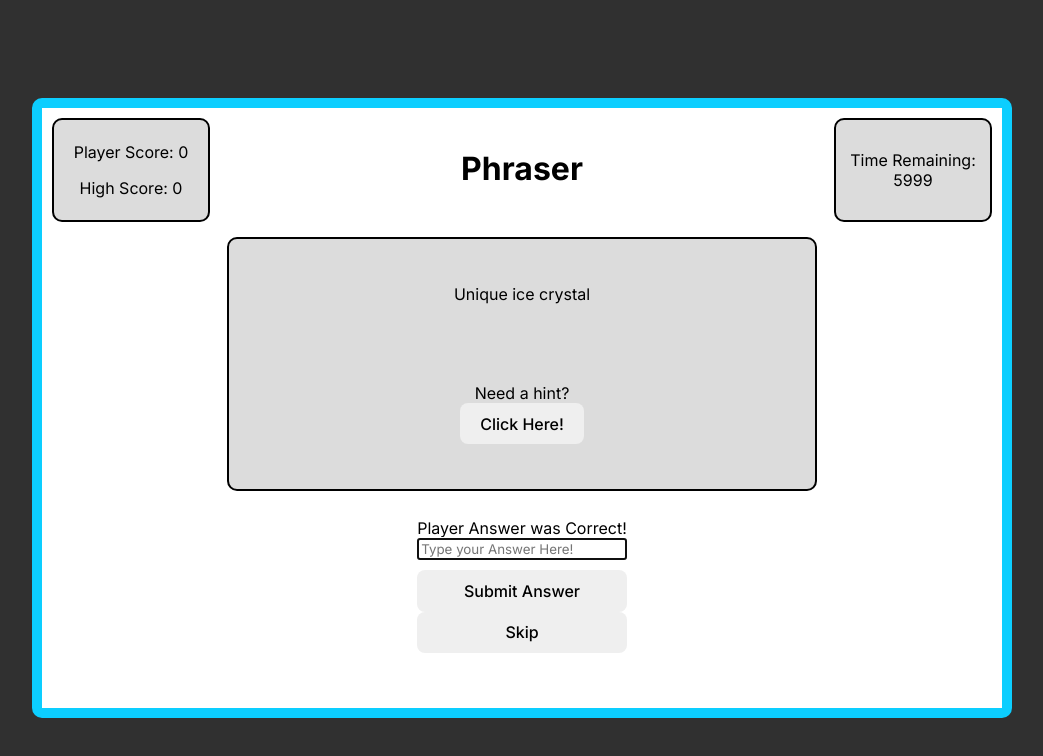
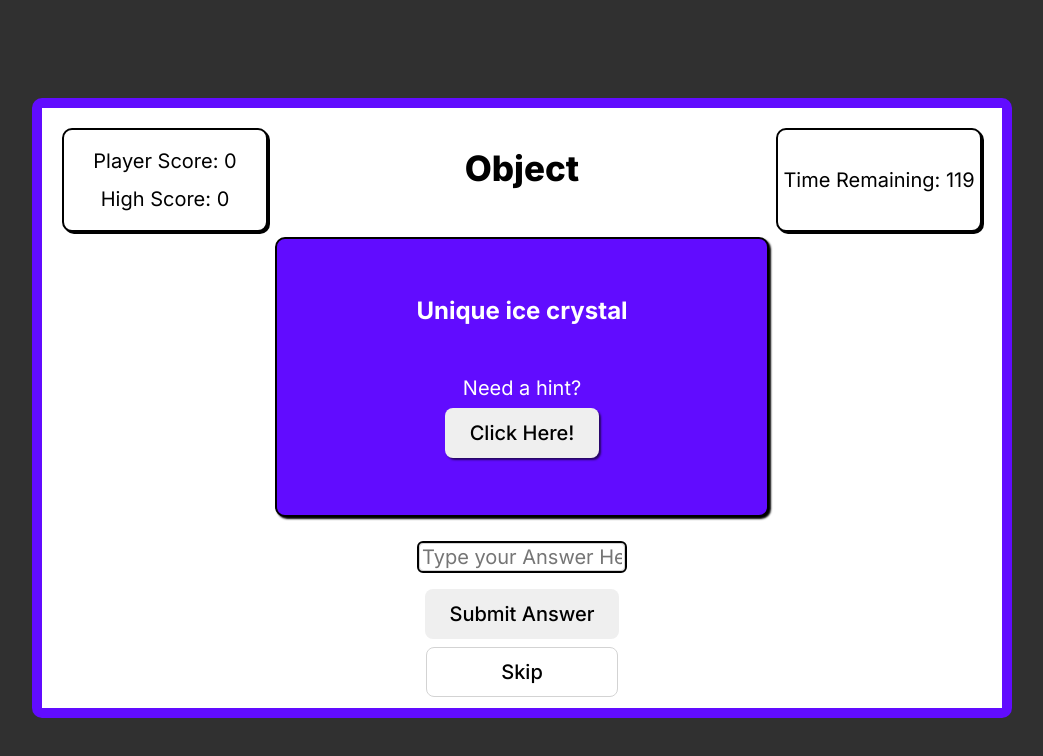
Before and after one commit to K-arl-c/ts-game, a website built with Vite: page index.html in a window 1280 px wide. Both pictures are taken after a click on the button "Start!". Shown: the whole page, without its empty margins (118-1161 px from the left). Built offline with nearby package versions, Linux system fonts and the light colour scheme.

Commit message:
fix styling to fill page correctly on desktop screen

```diff
--- a/index.html
+++ b/index.html
@@ -7,16 +7,16 @@
     <title>Phraser</title>
     <link rel="preconnect" href="https://fonts.googleapis.com">
     <link rel="preconnect" href="https://fonts.gstatic.com" crossorigin>
-    <link
-      href="https://fonts.googleapis.com/css2?family=DM+Sans:ital,opsz,wght@0,9..40,100..1000;1,9..40,100..1000&family=Inter:ital,opsz,wght@0,14..32,100..900;1,14..32,100..900&family=Open+Sans:ital,wght@0,300..800;1,300..800&display=swap"
-      rel="stylesheet">
+<link rel="preconnect" href="https://fonts.googleapis.com">
+<link rel="preconnect" href="https://fonts.gstatic.com" crossorigin>
+<link
+  href="https://fonts.googleapis.com/css2?family=IBM+Plex+Sans:ital,wght@0,100;0,200;0,300;0,400;0,500;0,600;0,700;1,100;1,200;1,300;1,400;1,500;1,600;1,700&family=Inter:ital,opsz,wght@0,14..32,100..900;1,14..32,100..900&display=swap"
+  rel="stylesheet">
   </head>
   <body>
     <script type="module" src="/src/main.ts"></script>
 
-    <div class="startButton">
-      <button id="startGame">Start!</button>
-    </div>
+
 
     <div class="playerCard" id="mainCard">
 
@@ -29,7 +29,7 @@
               <p id="highestScore">High Score: 0</p>
           </div>
         </div>
-        <div class="playerCard__title"><h1>Phraser</h1></div>
+        <div class="playerCard__title"><h1 id="title">Phraser</h1></div>
         <div class="playerCard__timer">
             <p id="timeRemaining">Time Remaining: </p>
         </div>
@@ -38,7 +38,9 @@
 
       <div class="playerCard__middle">
         <div class="playerCard__question">
-        <p id="currentQuestion">Press the Start button to begin!</p>
+        <p id="currentQuestion">
+          Welcome to Phraser!<br>Press start to begin!
+        </p>
               <div class="playerCard__hint hidden">
                 <div class="hint__prompt"><p id="promptForHint">Need a hint?</p></div>
                 <div class="hint__button"><button id="hintButton">Click Here!</button></div>
@@ -48,11 +50,15 @@
 
       <div class="playerCard__bottom">
         <div class="playerCard__answer hidden">
-          <p id="answerConfirmation">Player Answer was Correct!</p>
           <input type="text" id="playerInput" placeholder="Type your Answer Here!">
+          <p id="answerConfirmation"></p>
           <button id="answerSubmit">Submit Answer</button>
           <button id="skipQuestion">Skip</button>
+
         </div>
+            <div class="startButton">
+              <button id="startGame">Start!</button>
+            </div>
       </div>
 
     </div>
--- a/src/main.ts
+++ b/src/main.ts
@@ -1,4 +1,4 @@
-import "./../styles/styles.scss"
+import "./../styles/styles.scss" ;
 import { questionslist } from './questions';
 
 // Query Selectors
@@ -16,26 +16,39 @@ const showAnswerDiv = document.querySelector<HTMLDivElement>(".playerCard__answe
 const answerConfirmation = document.querySelector<HTMLParagraphElement>("#answerConfirmation");
 const skipButton = document.querySelector<HTMLButtonElement>("#skipQuestion");
 const cardBorder = document.querySelector<HTMLDivElement>("#mainCard");
+const innerDiv = document.querySelector<HTMLDivElement>(".playerCard__question");
+const title = document.querySelector<HTMLHeadElement>("#title");
 
-if(!currentScore || !highScore || !timeRemaining || !currentQuestion || !currentHint || !hintButton || !playerAnswer || !submitButton || !startGame || !showHintsDiv || !showAnswerDiv){
+if(!currentScore || !highScore || !timeRemaining || !currentQuestion || !currentHint || !hintButton || !playerAnswer || !submitButton || !startGame || !showHintsDiv || !showAnswerDiv || !answerConfirmation || !skipButton || !cardBorder || !title){
   throw new Error ('Some elements can not be found');
 }
 
 
 
 // How long is the game (in seconds)
-const GAME_TIME = 6000
+const GAME_TIME = 120;
 
 let currentScoreValue: number = 0;
 let highScoreValue: number = 0;
 
-const questions = questionslist
+const questions = questionslist;
 
-let questionForUser: string
+let questionForUser: string;
 
 // Style border to current question
-const toggleStyleBorder = () =>{
+const toggleBorderStyle = () =>{
       cardBorder.classList.toggle(`${questionForUser.category.toLowerCase()}`);
+      innerDiv.classList.toggle(`${questionForUser.category.toLowerCase()}Inner`);
+}
+
+// return title to original state
+const phraserTitle = () =>{
+  title.textContent = `Phraser`;
+}
+
+// Change title to match category
+const updateCategory = () =>{
+  title.textContent = `${questionForUser.category}`;
 }
 
 // Countdown timer
@@ -50,12 +63,14 @@ function startCountdown(duration: number) {
     if (duration <= 0) {
       clearInterval(timer);
         timeRemaining.textContent = "Time's up!";
+        playerAnswer.value = "";
         showHintsDiv.classList.add("hidden");
         showAnswerDiv.classList.add("hidden");
         startGame.classList.remove("hidden");
         currentQuestion.textContent = `Game Over! You scored ${currentScoreValue} and your highscore is ${highScoreValue}`;
-        toggleStyleBorder();
-    }
+        toggleBorderStyle();
+        phraserTitle();
+}
 
     duration--;
   }, 1000);
@@ -74,7 +89,9 @@ const runGame = () =>{
     const generatedQ = randomQuestion();
     questionForUser = generatedQ;
     currentQuestion.textContent= generatedQ.question;
-    toggleStyleBorder();
+    toggleBorderStyle();
+    updateCategory();
+    hintButton.classList.remove("hidden")
     currentHint.textContent = "Need a hint?";
     startCountdown(GAME_TIME);
     showHintsDiv.classList.remove("hidden");
@@ -99,13 +116,15 @@ const checkAnswer = () =>{
         if(currentScoreValue >= highScoreValue){
           highScoreValue = currentScoreValue
         }
-        toggleStyleBorder()
+        toggleBorderStyle()
         const generatedQ = randomQuestion();
         questionForUser = generatedQ;
-        toggleStyleBorder()
+        toggleBorderStyle()
+        updateCategory();
         currentScore.textContent = `Player Score: ${currentScoreValue}`;
         highScore.textContent = `High Score: ${highScoreValue}`
         currentQuestion.textContent = generatedQ.question;
+        hintButton.classList.remove("hidden")
         currentHint.textContent = "Need a hint?";
         playerAnswer.value = "";
       } else {
@@ -117,15 +136,18 @@ const checkAnswer = () =>{
 // to display hint when requested
 const displayHint = () => {
     currentHint.textContent = questionForUser.hint;
+    hintButton.classList.add("hidden")
 }
 
 // skipping a question
 const skipCurrentQuestion = () =>{
-        toggleStyleBorder()
+        toggleBorderStyle()
         const generatedQ = randomQuestion();
         questionForUser = generatedQ;
         currentQuestion.textContent = generatedQ.question;
-        toggleStyleBorder()
+        toggleBorderStyle();
+        updateCategory();
+        hintButton.classList.remove("hidden");
         currentHint.textContent = "Need a hint?";
         playerAnswer.value = "";
 }
@@ -154,3 +176,7 @@ submitButton.addEventListener("click", () =>{
 hintButton.addEventListener("click", () =>{
   playerAnswer.focus();
 });
+
+skipButton.addEventListener("click", () =>{
+  playerAnswer.focus();
+});
--- a/src/questions.ts
+++ b/src/questions.ts
@@ -20,7 +20,7 @@ export const questionslist: {question: string, answer: string, hint: string, cat
     {question: "Hot-tempered chef", answer: "Gordon Ramsay", hint: "Famous for 'Hell’s Kitchen'", category: "People"},
     {question: "Star of 'National Treasure'", answer: "Nicholas Cage", hint: "Quirky actor known for memes", category: "People"},
     {question: "US president during the Civil War", answer: "Abraham Lincoln", hint: "Wore a tall hat and freed the slaves", category: "People"},
-    {question: "Author of 'Harry Potter'", answer: "J.K. Rowling", hint: "Famous for Hogwarts and wizards", category: "People"},
+    {question: "Author of 'Harry Potter'", answer: "J K Rowling", hint: "Famous for Hogwarts and wizards", category: "People"},
     {question: "Actor that usually narrates with a deep voice", answer: "Morgan Freeman", hint: "Played God in 'Bruce Almighty'", category: "People"},
     {question: "Green ogre", answer: "Shrek", hint: "Lives in a swamp with a talking donkey", category: "People"},
     {question: "Italian city known for fashion", answer: "Milan", hint: "Hosts a famous Fashion Week", category: "World"},
--- a/styles/styles.scss
+++ b/styles/styles.scss
@@ -1,28 +1,7 @@
-// :root {
-//     font-family: Inter, system-ui, Avenir, Helvetica, Arial, sans-serif;
-//     line-height: 1.5;
-//     font-weight: 400;
-
-//     color-scheme: light dark;
-//     color: rgba(255, 255, 255, 0.87);
-//     background-color: #242424;
-
-//     font-synthesis: none;
-//     text-rendering: optimizeLegibility;
-//     -webkit-font-smoothing: antialiased;
-//     -moz-osx-font-smoothing: grayscale;
-// }
-
-// a {
-//     font-weight: 500;
-//     color: #646cff;
-//     text-decoration: inherit;
-// }
-
-// a:hover {
-//     color: #535bf2;
-// }
-
+h1{
+    font-weight: 800;
+    font-size: 175%;
+}
 
 button {
     border-radius: 8px;
@@ -31,22 +10,24 @@ button {
     font-size: 1em;
     font-weight: 500;
     font-family: inherit;
-    // background-color: #1a1a1a;
     cursor: pointer;
     transition: border-color 0.25s;
+    margin-top: 8px;
 }
 
 button:hover {
     border-color: #ffffff;
 }
 
-// button:focus,
-// button:focus-visible {
-//     outline: 4px auto -webkit-focus-ring-color;
-// }
+#hintButton{
+    box-shadow: 2px 2px 2px rgba(0, 0, 0, 0.61);
+}
+
+
 
 *{
-    font-family: inter;
+    font-family: "Inter";
+    font-size: 20px;
 }
 
 body {
@@ -76,9 +57,10 @@ body {
     }
 
     &__score{
-        width: 15%;
+        width: 15vw;
         height: 100%;
-        background-color: gainsboro;
+        background-color: rgb(255, 255, 255);
+        box-shadow: 2px 2px black;
         border-radius: 10px;
         border: 2px solid black;
         text-align: center;
@@ -87,6 +69,8 @@ body {
         display: flex;
         flex-direction: column;
         justify-content: space-evenly;
+        margin-left: 20px;
+        margin-top: 20px;
     }
 
     &__title{
@@ -105,9 +89,10 @@ body {
     }
 
     &__timer{
-    width: 15%;
+    width: 15vw;
     height: 100%;
-    background-color: gainsboro;
+    background-color: rgb(255, 255, 255);
+    box-shadow: 2px 2px black;
     border-radius: 10px;
     border: 2px solid black;
     text-align: center;
@@ -116,20 +101,23 @@ body {
     display: flex;
     flex-direction: column;
     justify-content: center;
+    margin-right: 20px;
+    margin-top: 20px;
+
     }
 
     &__middle{
         width: 100%;
-        height: 40%;
+        height: 50%;
         display: flex;
         justify-content: center;
         margin-bottom: 3%;
         }
 
     &__question {
-    width: 60%;
+    width: 50%;
     height: 100%;
-    background-color: gainsboro;
+    // background-color: gainsboro;
     border-radius: 10px;
     border: 2px solid black;
     text-align: center;
@@ -137,14 +125,15 @@ body {
     margin: 10px;
     display: flex;
     flex-direction: column;
-    justify-content: space-around;
+    justify-content: space-evenly;
     align-items: center;
+    box-shadow: 2px 2px black;
     }
 
     &__bottom{
         display: flex;
         width: 100%;
-        height: 30%;
+        height: 35%;
         display: flex;
         justify-content: center;
         align-items: center;
@@ -153,7 +142,9 @@ body {
     &__answer{
         display: flex;
         flex-direction: column;
-        justify-content: space-evenly
+        justify-content: space-evenly;
+        align-items: center;
+        width: 100%;
     }
 }
 
@@ -169,10 +160,36 @@ p{
 
 #playerInput{
     margin-bottom: 10px;
+    margin-top: 10px;
+    border: 1px solid lightgray;
+    border-radius: 4px;
+    min-width: 20%;
+    max-width: 200px;
+    text-align: center;
+}
+
+#playerInput:focus{
+    outline: solid black 2px;
+}
+
+#playerInput::placeholder{
+    text-align: center;
+}
+
+#answerSubmit{
+    max-width: 200px;
+    min-width: 20%;
+}
+
+#skipQuestion {
+    border: 1px solid lightgray;
+    background-color: white;
+    max-width: 200px;
+    min-width: 20%;
 }
 
 .people{
-    border-color:rgba(230, 218, 51, 0.877);
+    border-color:rgb(255, 232, 27);
 }
 
 
@@ -181,8 +198,9 @@ p{
 }
 
 .object{
-    border-color: rgb(12, 206, 255);
+    border-color: rgb(97, 12, 255);
 }
+
 
 .action{
     border-color: rgb(255, 166, 0);
@@ -191,3 +209,64 @@ p{
 .nature{
     border-color: rgb(0, 161, 35);
 }
+
+.peopleInner{
+    background-color: rgb(255, 232, 27);
+    box-shadow: 2px 2px 2px black;
+}
+
+
+.worldInner{
+    background-color: rgb(7, 63, 136);
+    color: white;
+    box-shadow: 2px 2px 2px black;
+}
+
+.objectInner {
+    background-color: rgb(97, 12, 255);
+    color: white;
+    box-shadow: 2px 2px 2px black;
+}
+
+
+.actionInner {
+    background-color: rgb(255, 166, 0);
+    box-shadow: 2px 2px 2px black;
+}
+
+.natureInner {
+    background-color: rgb(0, 161, 35);
+    color: white;
+    box-shadow: 2px 2px 2px black;
+}
+
+#currentQuestion{
+    font-weight: bold;
+    font-size: 120%;
+}
+
+#peopleInstruction {
+    color: rgb(255, 232, 27);
+}
+
+
+#worldInstruction {
+    color: rgb(7, 63, 136);
+}
+
+#objectInstruction {
+    color: rgb(97, 12, 255);
+}
+
+
+#actionInstruction {
+    color: rgb(255, 166, 0);
+}
+
+#natureInstruction {
+    color: rgb(0, 161, 35);
+}
+
+#overlay{
+
+}
```
Also changed, not shown: README.md.
